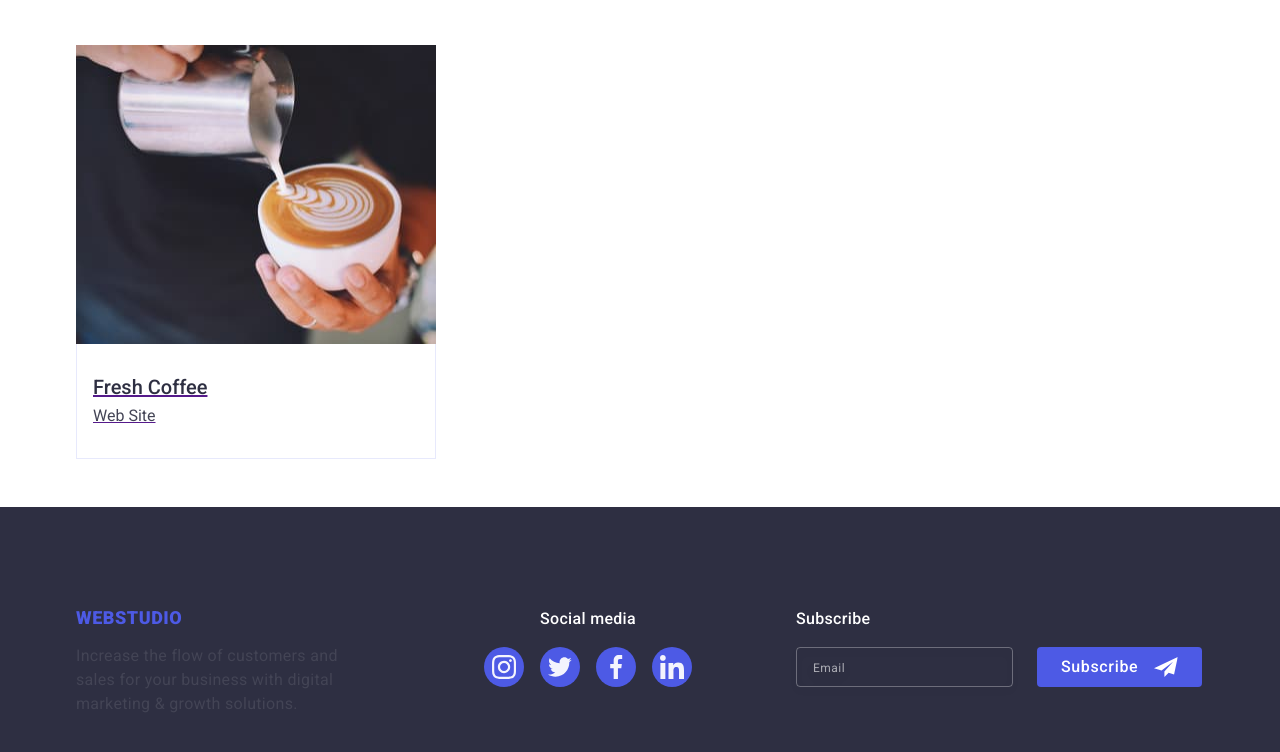
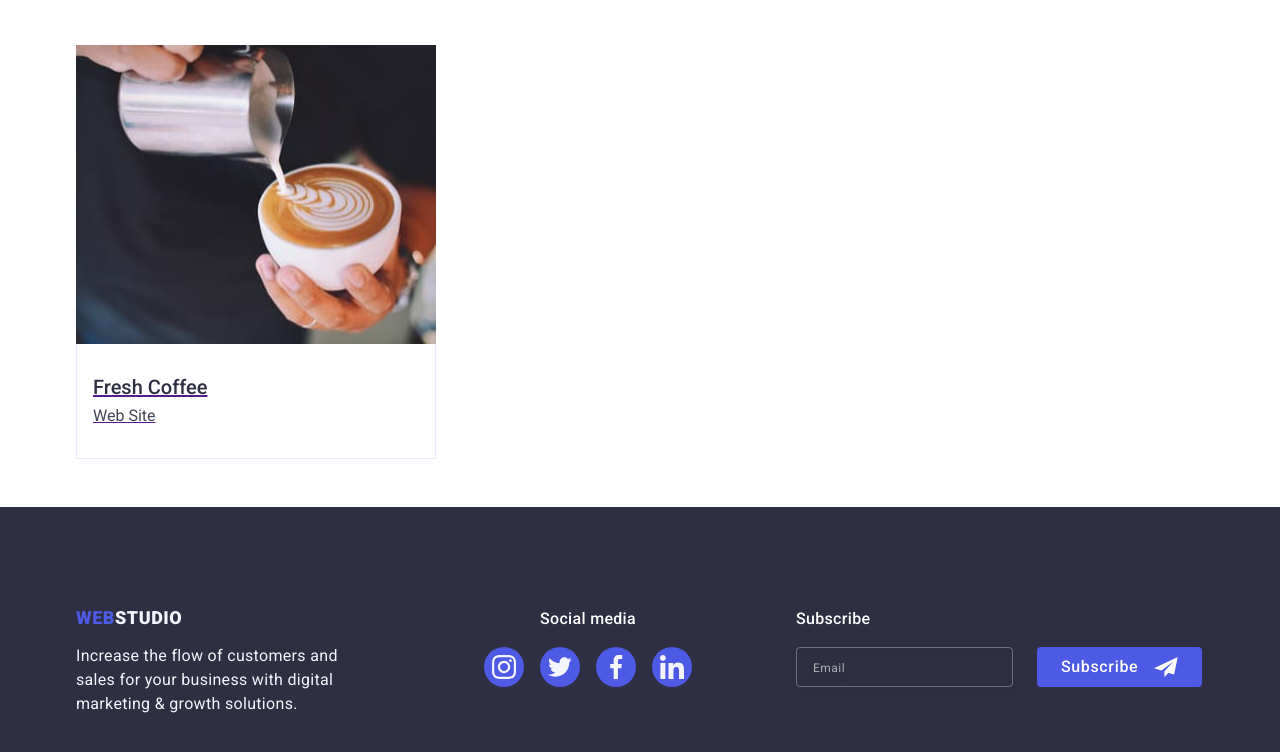
Before and after one commit to Denys242526/goit-markup-hw-07, a plain HTML site: page portfolio.html in a window 1280 px wide. Shown: the part 2024-2776 px from the top of the page. Drawn offline with nearby package versions, Linux system fonts and the light colour scheme; a script that the page names is missing.

Commit message:
goit-markup-hw-07

```diff
--- a/css/styles.css
+++ b/css/styles.css
@@ -7,6 +7,7 @@
     --focus-color: #4d5ae5;
     --hover-color: #404bbf;
     --border-color: #8e8f99;
+    --text-color: #F4F4FD;
 }
 
 h1,
```
